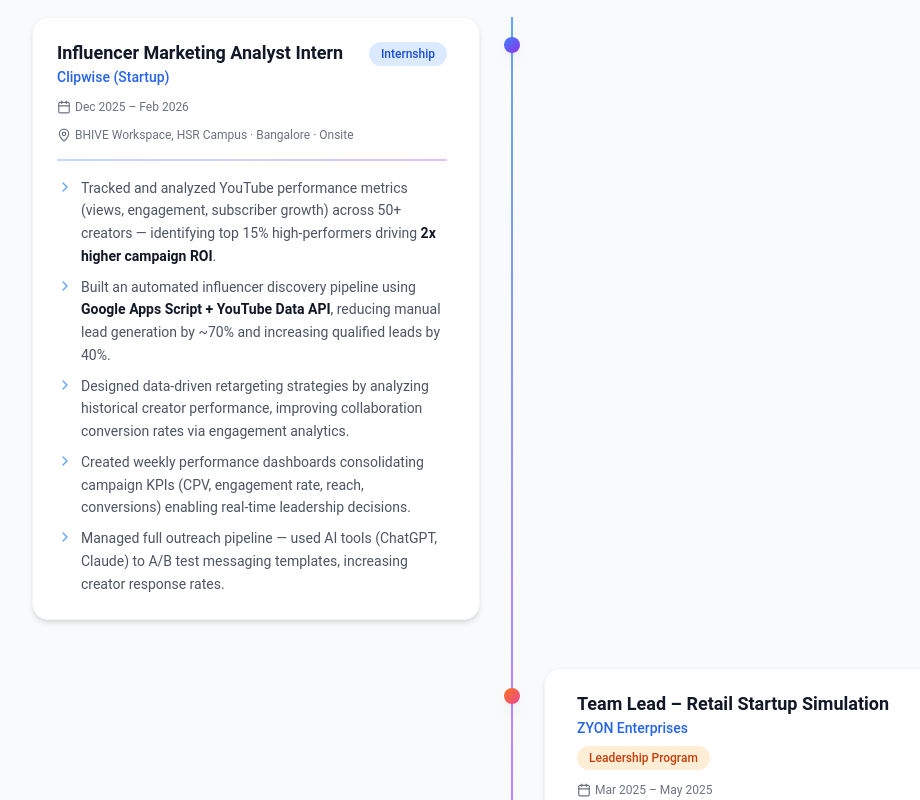
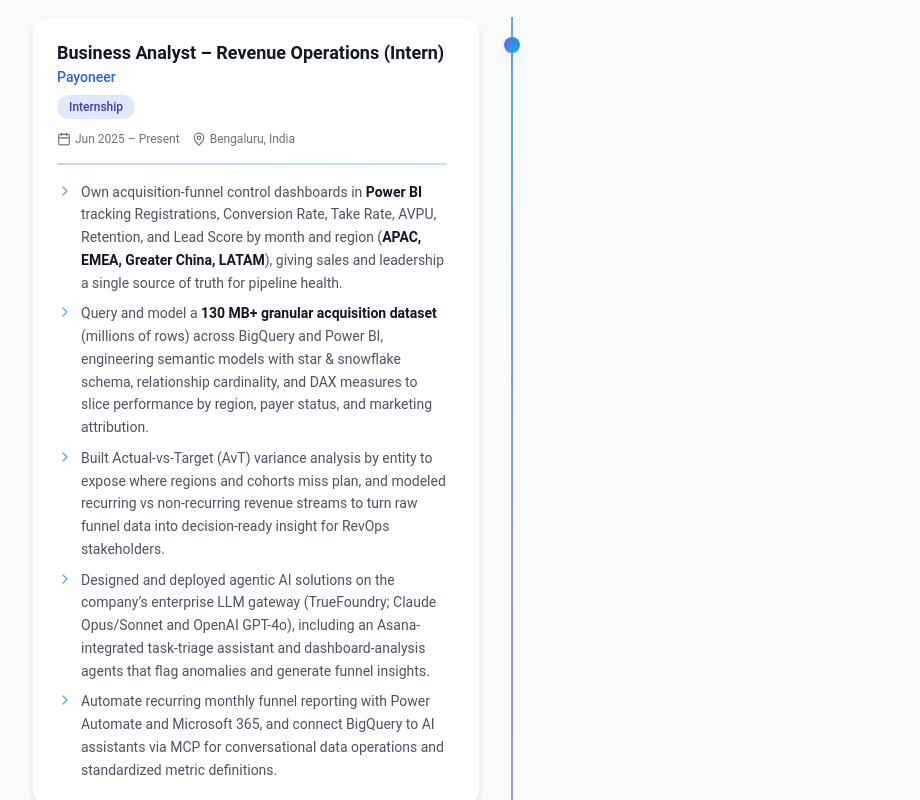
Before and after one commit to rajm5113/My-Portfolio, a React (Vite) app: page / in a window 1280 px wide. Shown: the part 3420-4220 px from the top of the page, without its empty margins (128-1048 px from the left). Built offline with nearby package versions, Linux system fonts and the light colour scheme; a web font is replaced by a local one.

Commit message:
Add Payoneer Revenue Operations internship to experience

```diff
--- a/src/components/Experience.tsx
+++ b/src/components/Experience.tsx
@@ -2,6 +2,22 @@ import { Briefcase, MapPin, Calendar, TrendingUp, ChevronRight } from "lucide-re
 import { useScrollAnimation } from "@/hooks/useScrollAnimation";
 
 const experiences = [
+  {
+    title: "Business Analyst – Revenue Operations (Intern)",
+    company: "Payoneer",
+    period: "Jun 2025 – Present",
+    location: "Bengaluru, India",
+    type: "Internship",
+    color: "from-indigo-500 to-cyan-500",
+    badgeColor: "bg-indigo-100 text-indigo-700",
+    highlights: [
+      "Own acquisition-funnel control dashboards in **Power BI** tracking Registrations, Conversion Rate, Take Rate, AVPU, Retention, and Lead Score by month and region (**APAC, EMEA, Greater China, LATAM**), giving sales and leadership a single source of truth for pipeline health.",
+      "Query and model a **130 MB+ granular acquisition dataset** (millions of rows) across BigQuery and Power BI, engineering semantic models with star & snowflake schema, relationship cardinality, and DAX measures to slice performance by region, payer status, and marketing attribution.",
+      "Built Actual-vs-Target (AvT) variance analysis by entity to expose where regions and cohorts miss plan, and modeled recurring vs non-recurring revenue streams to turn raw funnel data into decision-ready insight for RevOps stakeholders.",
+      "Designed and deployed agentic AI solutions on the company’s enterprise LLM gateway (TrueFoundry; Claude Opus/Sonnet and OpenAI GPT-4o), including an Asana-integrated task-triage assistant and dashboard-analysis agents that flag anomalies and generate funnel insights.",
+      "Automate recurring monthly funnel reporting with Power Automate and Microsoft 365, and connect BigQuery to AI assistants via MCP for conversational data operations and standardized metric definitions.",
+    ],
+  },
   {
     title: "Influencer Marketing Analyst Intern",
     company: "Clipwise (Startup)",
```
